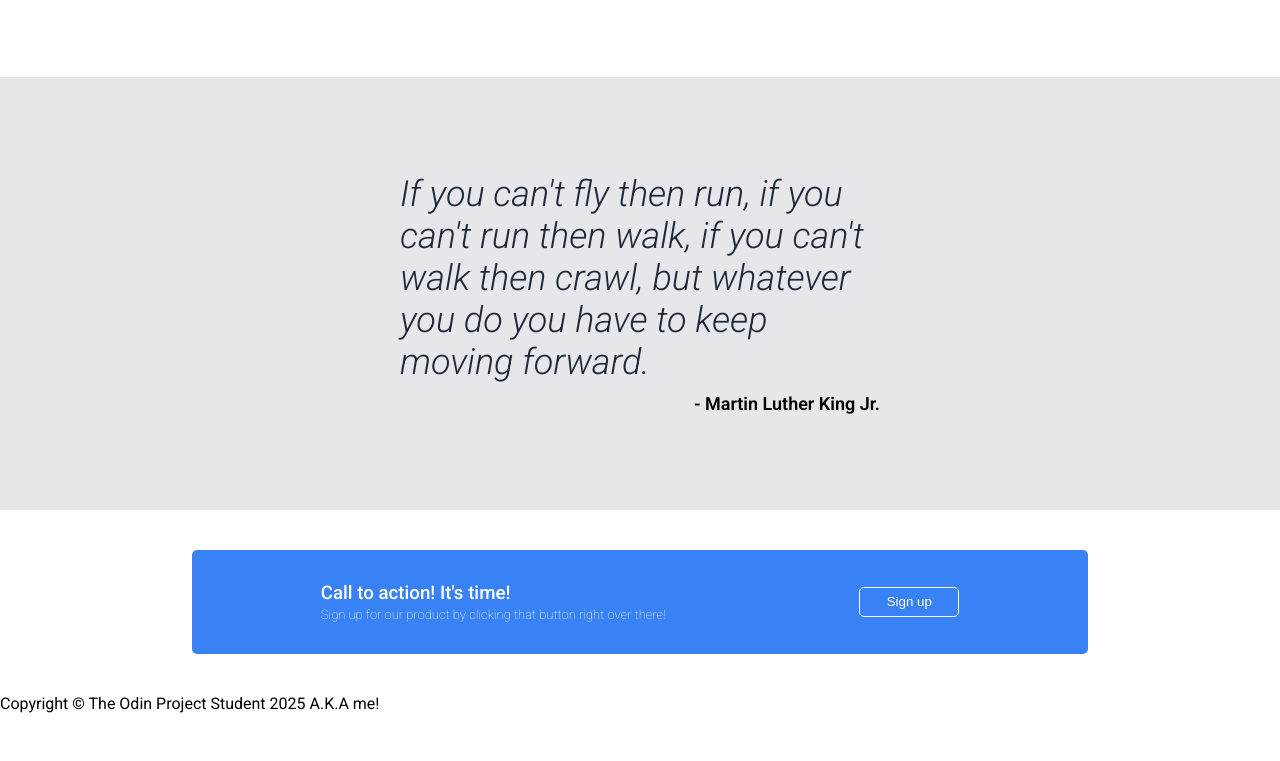
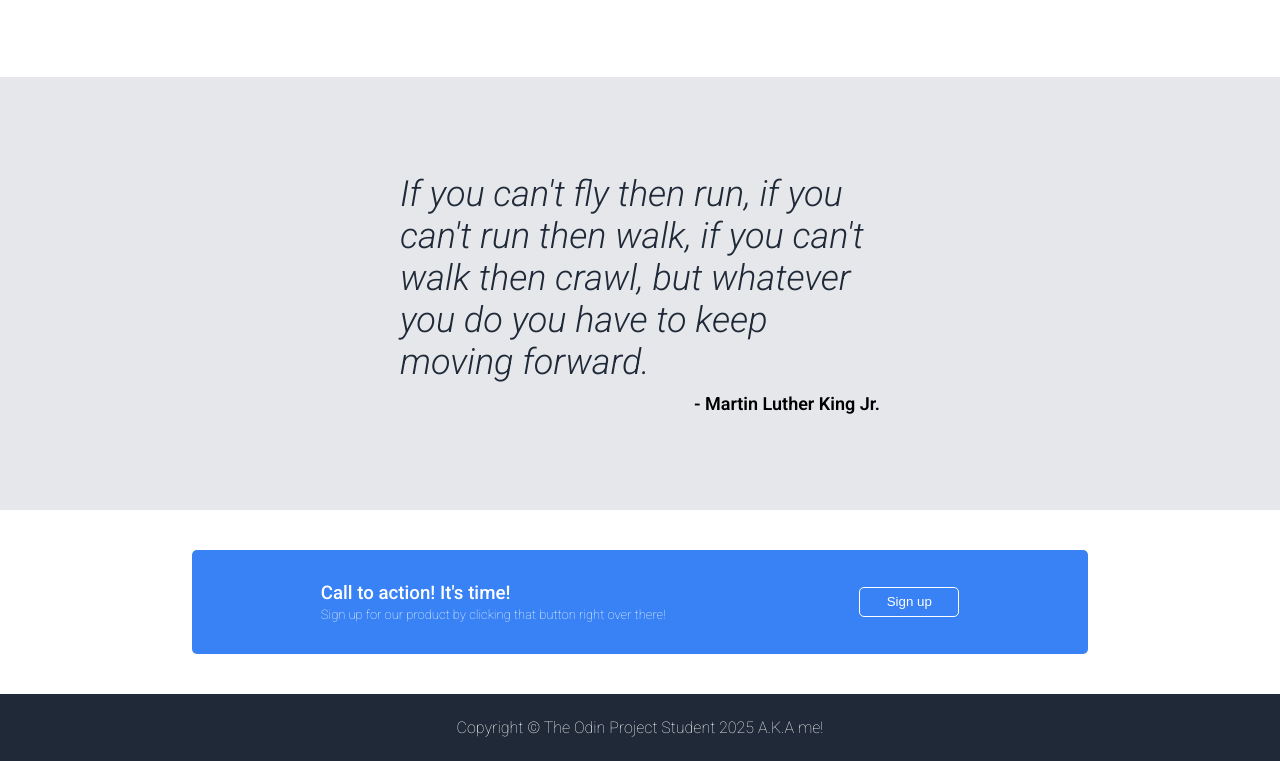
Before and after one commit to vins123sinned/landing-page, a plain HTML site: page index.html in a window 1280 px wide. Shown: the part 734-1495 px from the top of the page. Before the commit the page ends 1447 px from the top, so only its background shows below. Drawn offline with Linux system fonts and the light colour scheme.

Commit message:
Add styling for footer section

```diff
--- a/style.css
+++ b/style.css
@@ -98,6 +98,7 @@ a {
 }
 
 /* Information Section Styling */
+
 .information-section {
     margin-bottom: 10vh;
 }
@@ -194,8 +195,21 @@ a {
 .action-button {
     background-color: transparent;
     color: #ffffff;
-    border: 1px solid white;
+    border: 1px solid #ffffff;
     border-radius: 5px;
     width: 100px;
     height: 30px;
 }
+
+/* footer */
+
+.footer {
+    background-color: #1F2937;
+    color: #ffffff;
+    padding: 3vh;
+}
+
+.footer-text {
+    font-weight: 100;
+    text-align: center;
+}
```
